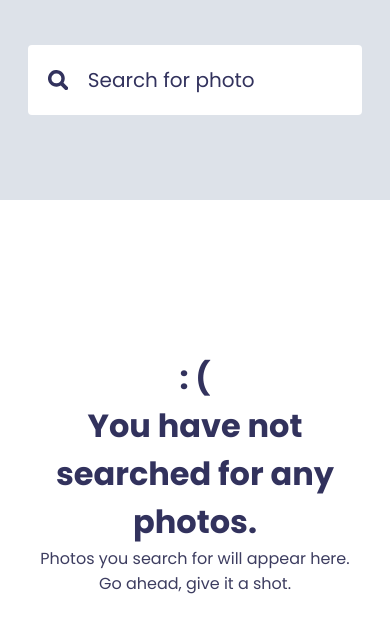
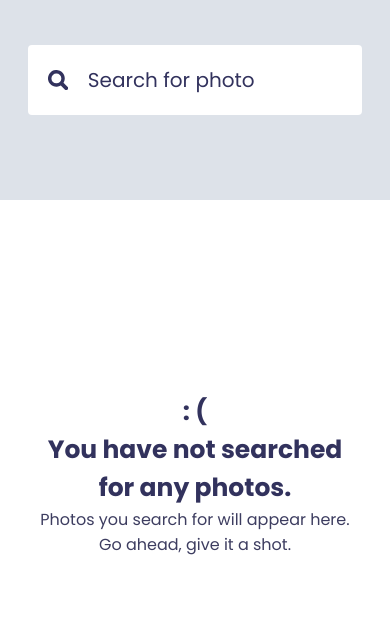
Before and after one commit to adebiyial/cowrysplash, a Vue app: page / in a window 390 px wide. Shown: the top 632 px of the page. Built offline with nearby package versions, Linux system fonts and the light colour scheme.

Commit message:
Change font size of heading

```diff
--- a/src/styles/global.scss
+++ b/src/styles/global.scss
@@ -224,4 +224,8 @@ input.search-field::placeholder {
     transition: 0.2s;
     max-width: 100%;
   }
+
+  .new-search h1 {
+    font-size: 25px;
+  }
 }
```
